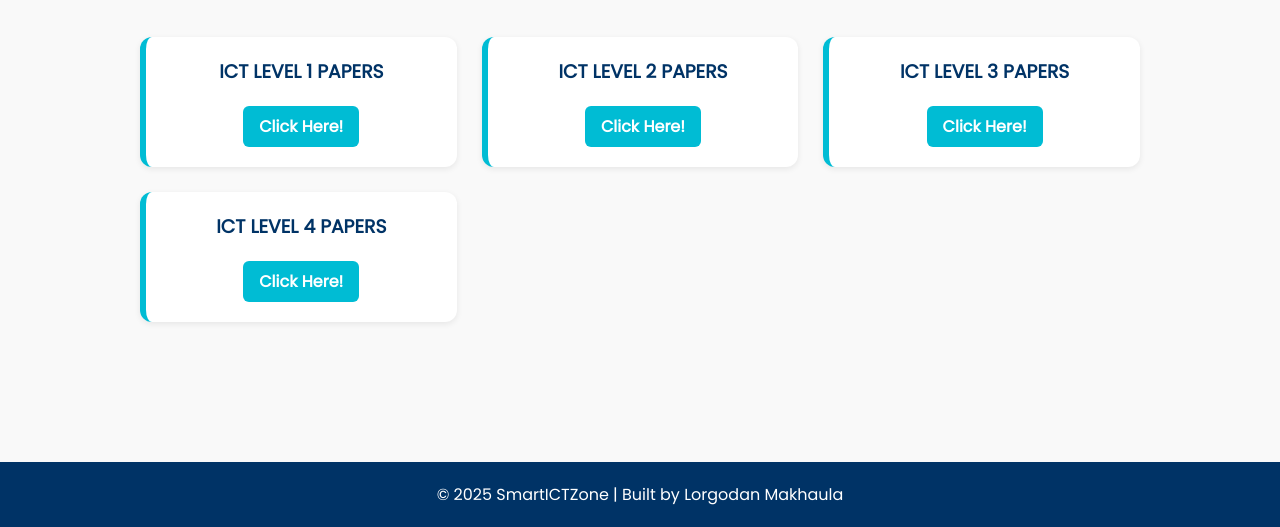
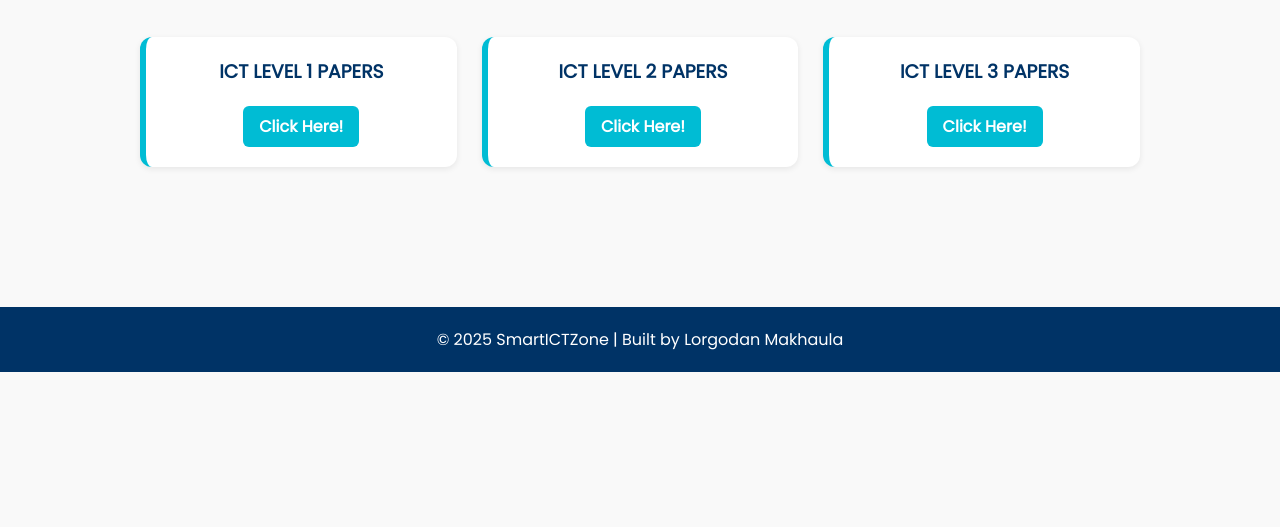
Before and after one commit to LORGODAN/SmartICTZone, a plain HTML site: page Tevataexam.html in a window 1280 px wide. Shown: the part 296-823 px from the top of the page. After the commit the page ends 800 px from the top, so only its background shows below. Drawn offline with Linux system fonts and the light colour scheme.

Commit message:
Update Tevataexam.html

```diff
--- a/Tevataexam.html
+++ b/Tevataexam.html
@@ -215,16 +215,6 @@
           </a>
       </div>
 
-      <div class="note-card">
-        <h3>ICT LEVEL 4 PAPERS</h3>
-        <p></p>
-          <a href=""  class="btn-download">
-   Click Here!
-          </a>
-      </div>
-
-
-
     </div>
   </section>
 
```
